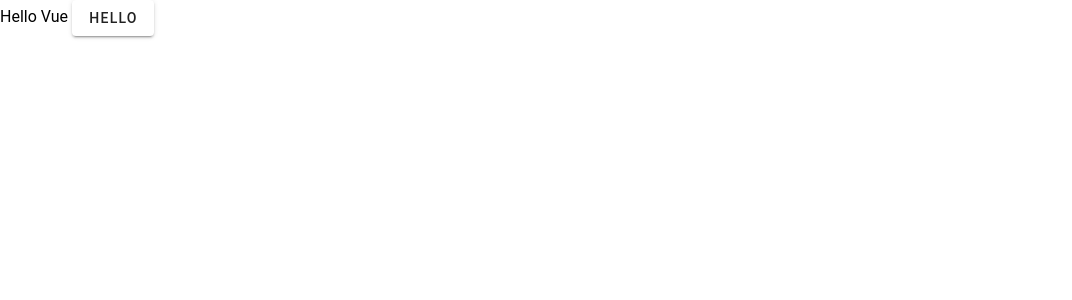
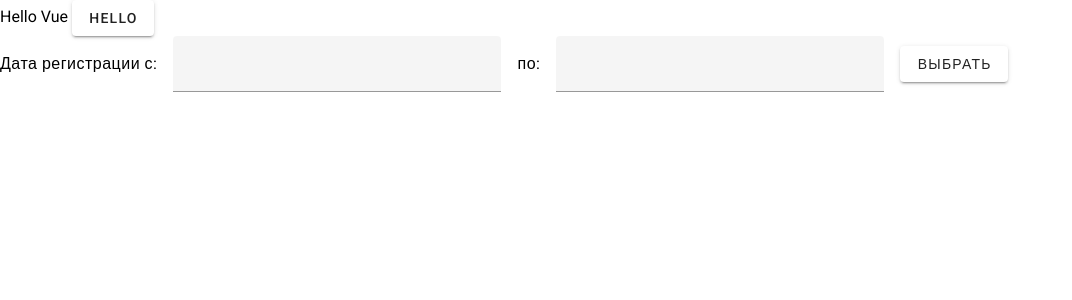
Before and after one commit to Ciyoxe/lynx-soft-test, a Vue app: page / in a window 1280 px wide. Shown: the top 300 px of the page, without its empty margins (0-1072 px from the left). Built offline with nearby package versions, Linux system fonts and the light colour scheme; a web font is replaced by a local one.

Commit message:
Added date select component

```diff
--- a/package.json
+++ b/package.json
@@ -11,6 +11,7 @@
         "format": "prettier --write ."
     },
     "dependencies": {
+        "@fontsource/roboto": "^5.2.9",
         "vue": "^3.5.24",
         "vuetify": "^3.11.8"
     },
--- a/src/App.vue
+++ b/src/App.vue
@@ -1,6 +1,12 @@
+<script setup lang="ts">
+import DateSelect from './components/date-select.vue';
+
+</script>
+
 <template>
     <div>
         Hello Vue
         <VBtn>Hello</VBtn>
+        <DateSelect />
     </div>
 </template>
--- /dev/null
+++ b/src/components/date-select.vue
@@ -0,0 +1,68 @@
+<template>
+    <div class="d-flex align-center ga-4 text-body-1">
+        <span>Дата регистрации с:</span>
+
+        <VMenu v-model="fromMenuOpen" :close-on-content-click="false">
+            <template #activator="{ props }">
+                <VTextField
+                    v-bind="props"
+                    v-model="fromDateFormatted"
+                    max-width="328px"
+                    hide-details
+                    readonly
+                    />
+                </template>
+                <VDatePicker v-model="from" @update:model-value="fromMenuOpen = false" />
+            </VMenu>
+
+            <span>по:</span>
+
+            <VMenu v-model="toMenuOpen" :close-on-content-click="false">
+                <template #activator="{ props }">
+                    <VTextField
+                    v-bind="props"
+                    v-model="toDateFormatted"
+                    max-width="328px"
+                    hide-details
+                    readonly
+                />
+            </template>
+            <VDatePicker v-model="to" @update:model-value="toMenuOpen = false" />
+        </VMenu>
+
+        <VBtn @click="onSelect">Выбрать</VBtn>
+    </div>
+</template>
+
+<script lang="ts">
+import { defineComponent } from "vue";
+
+export default defineComponent({
+    emits: ["select"],
+
+    data() {
+        return {
+            from: null as Date | null,
+            fromMenuOpen: false,
+
+            to: null as Date | null,
+            toMenuOpen: false,
+        };
+    },
+
+    computed: {
+        fromDateFormatted() {
+            return this.from?.toLocaleDateString('RU-ru');
+        },
+        toDateFormatted() {
+            return this.to?.toLocaleDateString('RU-ru');
+        },
+    },
+
+    methods: {
+        onSelect() {
+            this.$emit("select", { from: this.from, to: this.to });
+        },
+    },
+});
+</script>
```
Also changed, not shown: src/main.ts (+7 -0 lines), 1 other file (tests, documents, lock files or other folders).
